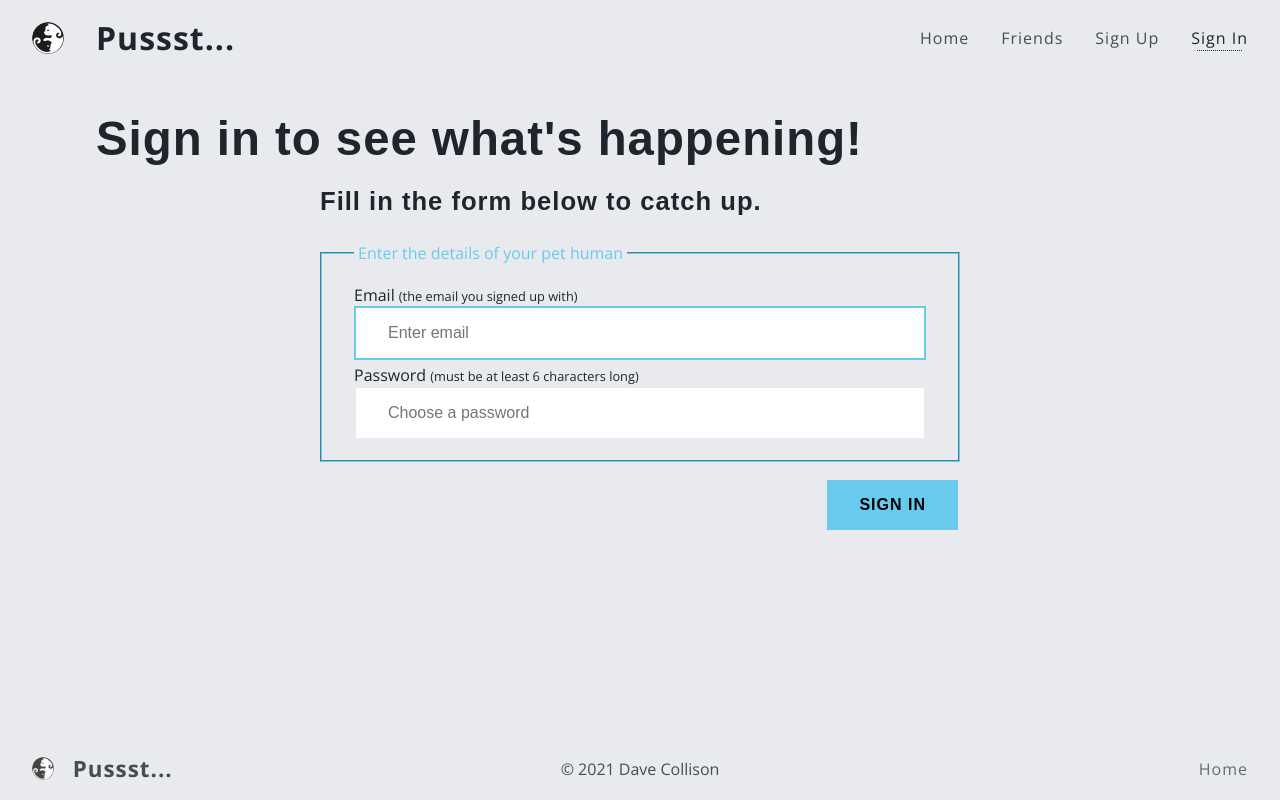
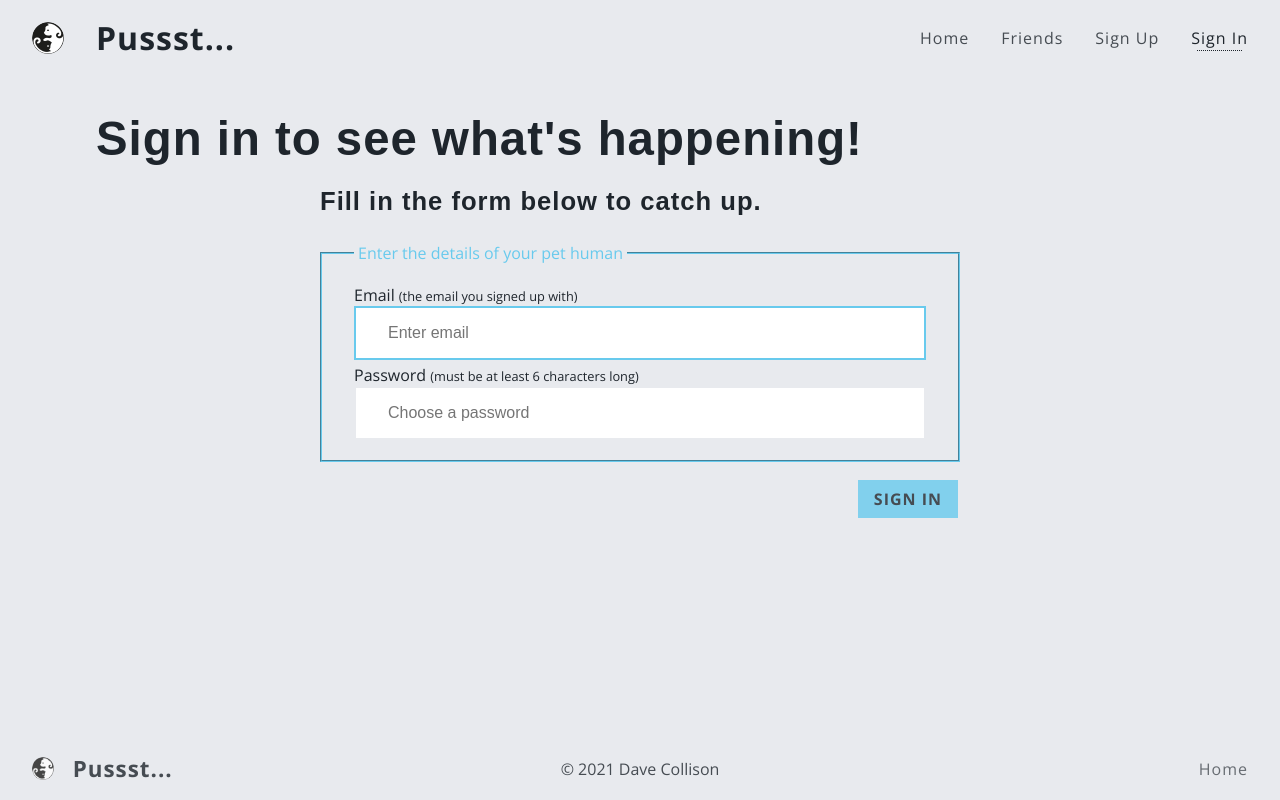
Before and after one commit to thebigdavec/pussst, a Vue app: page /signin in a window 1280 px wide. Built offline with nearby package versions, Linux system fonts and the light colour scheme; no server answers; a web font is replaced by a local one.

Commit message:
Style Sign Out button

```diff
--- a/src/components/layout/TheHeader.vue
+++ b/src/components/layout/TheHeader.vue
@@ -76,8 +76,11 @@ header {
 nav ul {
   display: flex;
   justify-content: flex-end;
+  align-items: center;
   list-style: none;
   gap: var(--sp-gap);
   font-family: var(--ff-body);
 }
+nav button {
+}
 </style>
--- a/src/index.css
+++ b/src/index.css
@@ -19,6 +19,8 @@
     --ratio: 2;
     --sp-margin: calc(var(--sp-base) / 4);
     --sp-padding: var(--sp-base) calc(var(--sp-base) * var(--ratio));
+    --sp-padding-small: calc(var(--sp-base) / 2) calc(var(--sp-base) * var(--ratio) / 2);
+    /* --sp-padding-small: 2rem; */
     --sp-gap: calc(var(--sp-base) * var(--ratio));
     --sp-gap-row: calc(var(--sp-base));
 }
@@ -161,9 +163,10 @@ fieldset:focus-within legend {
     letter-spacing: 1px;
     font-weight: 700;
     font-size: clamp(1rem, 1.1vw, 1.5rem);
-    padding: var(--sp-padding);
+    padding: var(--sp-padding-small);
     justify-self: end;
     background-color: var(--clr-accent);
+    color: var(--clr-dark);
     border: 2px solid;
     border-color: var(--clr-bg);
 }
@@ -219,3 +222,27 @@ p {
 small {
     font-size: clamp(0.7rem, 1vw, 1.2rem);
 }
+
+button {
+    cursor: pointer;
+    border: 1px solid #8888;
+    background-color: var(--clr-bg);
+    color: var(--clr-fg);
+    font-size: inherit;
+    font-family: inherit;
+    letter-spacing: 1px;
+    opacity: 0.8;
+    transition: opacity 200ms ease-in-out, background-color 200ms ease-in-out, color 200ms ease-in-out;
+    padding: var(--sp-padding-small);
+}
+
+button:hover,
+button:focus-visible {
+    opacity: 1;
+    background-color: var(--clr-accent);
+    color: var(--clr-dark);
+}
+
+button:active {
+    background-color: var(--clr-highlight);
+}
```
